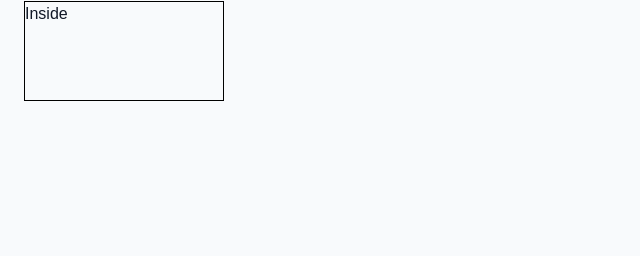
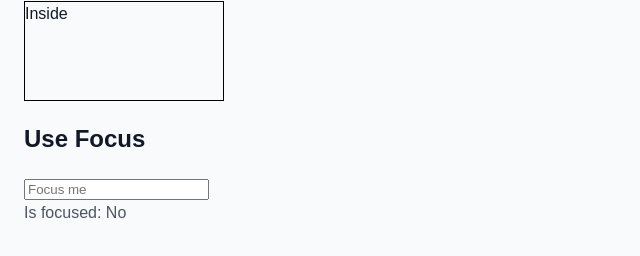
Before and after one commit to FSou1/react, a React (Vite) app in the folder useRef/: page / in a window 1280 px wide. Shown: the part 782-1038 px from the top of the page, without its empty margins (0-640 px from the left). Before the commit the page ends 931 px from the top, so only its background shows below. Built offline with nearby package versions, Linux system fonts and the light colour scheme; no server answers.

Commit message:
feat: add useFocus

```diff
--- a/useRef/src/App.jsx
+++ b/useRef/src/App.jsx
@@ -1,6 +1,7 @@
 import { useState } from 'react'
 import { useIsFirstRender } from './useIsFirstRender'
 import { usePrevious } from './usePrevious'
+import { useFocus } from './useFocus'
 import Stopwatch from './Stopwatch'
 import IsMountedExample from './IsMountedExample'
 import Menu from './Menu'
@@ -28,6 +29,8 @@ function App () {
 
   const [hideIsMountedExample, setHideIsMountedExample] = useState(false)
   const [hideUseClickOutside, setHideUseClickOutside] = useState(false)
+
+  const [ref, isFocused] = useFocus()
 
   return (
     <main className='app'>
@@ -60,6 +63,10 @@ function App () {
         {hideUseClickOutside ? 'Show' : 'Hide'} UseClickOutside
       </button>
       {!hideUseClickOutside && <Menu />}
+
+      <h2>Use Focus</h2>
+      <input ref={ref} placeholder='Focus me' />
+      <p>Is focused: {isFocused ? 'Yes' : 'No'}</p>
     </main>
   )
 }
--- /dev/null
+++ b/useRef/src/useFocus.ts
@@ -0,0 +1,25 @@
+import React from 'react'
+import { useState, useEffect, useRef } from 'react'
+
+export function useFocus () {
+  const ref = useRef(null)
+  const [isFocused, setIsFocused] = useState(false)
+
+  const handleFocus = () => setIsFocused(true)
+  const handleBlur = () => setIsFocused(false)
+
+  useEffect(() => {
+    if (ref.current) {
+      const element = ref.current
+      element.addEventListener('focus', handleFocus)
+      element.addEventListener('blur', handleBlur)
+
+      return () => {
+        element.removeEventListener('focus', handleFocus)
+        element.removeEventListener('blur', handleBlur)
+      }
+    }
+  }, [ref, isFocused])
+
+  return [ref, isFocused]
+}
```
